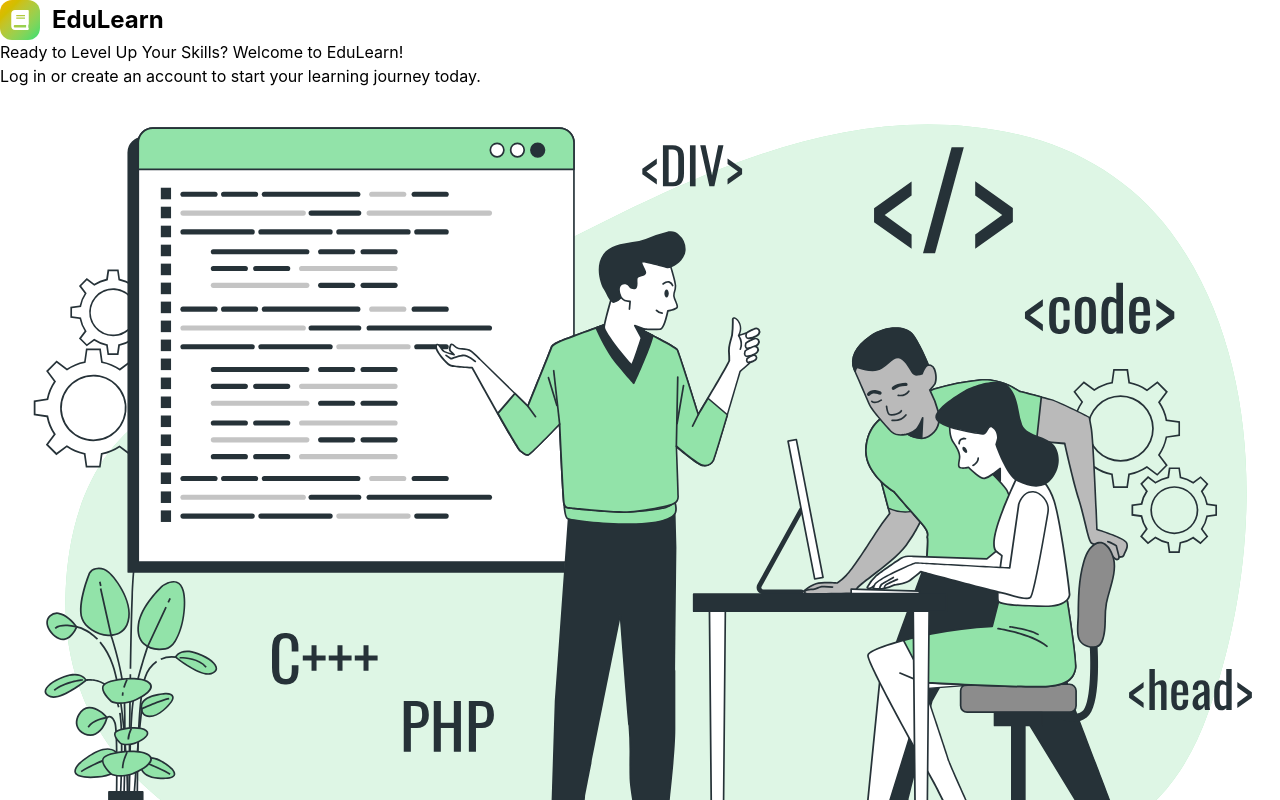
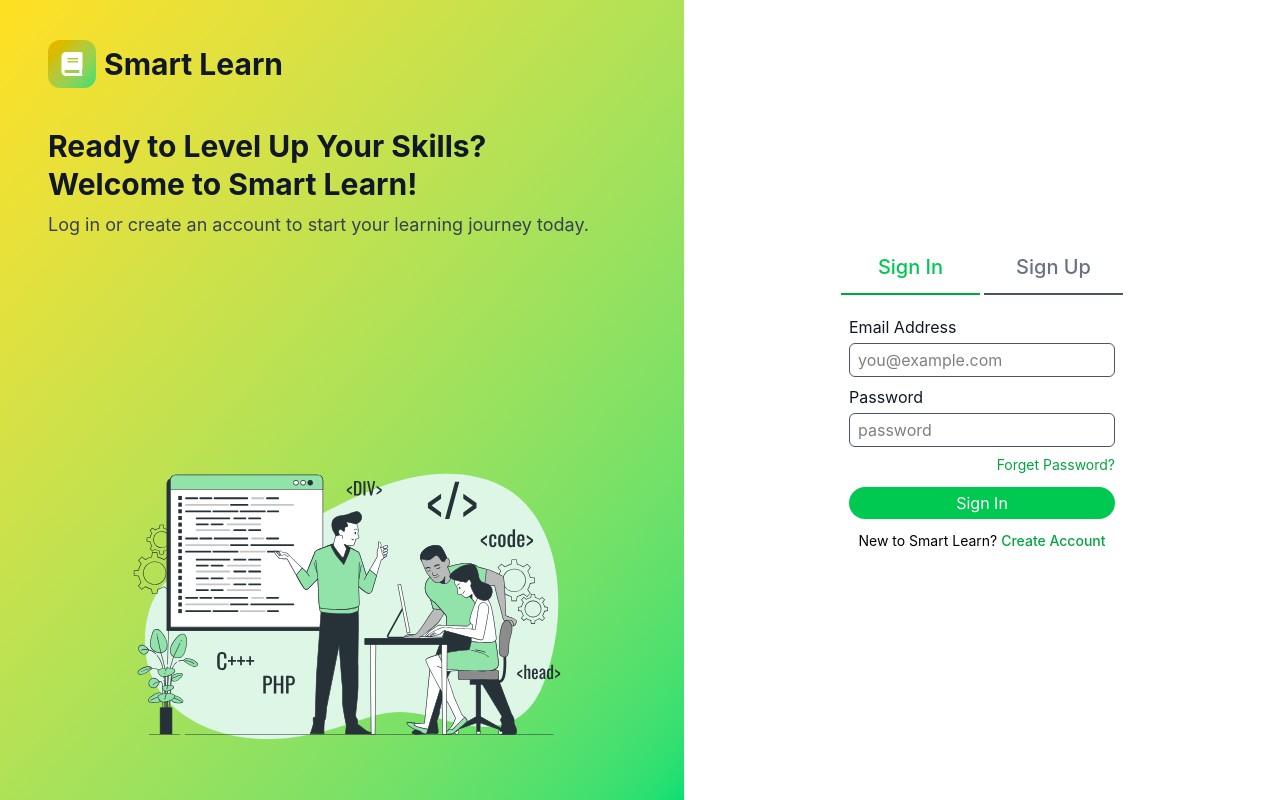
Before and after one commit to adiaditya78/Online_Learning-Platform, a React (Vite) app in the folder frontend/: page /auth in a window 1280 px wide. Shown: the top 800 px of the page. Built offline with nearby package versions, Linux system fonts and the light colour scheme.

Commit message:
Create UI of Login page

```diff
--- a/frontend/src/Components/Header/Header.jsx
+++ b/frontend/src/Components/Header/Header.jsx
@@ -8,14 +8,14 @@ export default function Header(){
     return(
         <header className='relative top-0 z-50'>
             <nav className='flex justify-between items-center h-16 px-4 border-b border-b-gray-300'>
-                <div className='flex items-center gap-3 h-10 '>
+                <div className='flex items-center gap-2 h-10 '>
                     <div className='h-10 w-10 flex justify-center items-center bg-linear-to-br from-yellow-500 to-green-400 p-1 rounded-xl'>
                         <Link to='/'><FaBook className='h-5 w-5 text-white'/></Link>
                     </div>
-                    <Link to='/'><h1 className='font-bold text-2xl'>EduLearn</h1></Link>
+                    <Link to='/'><h1 className='font-bold text-2xl'>Smart Learn</h1></Link>
                 </div>
 
-                <div className='hidden md:flex items-center justify-center gap-3 lg:gap-8'>
+                <div className='hidden md:flex items-center justify-center gap-3 lg:gap-5'>
                     <NavLink to='#' className={({isActive}) =>`${isActive? 'text-green-700': 'text-gray-700'} font-medium`}>Explore</NavLink>
 
                     <NavLink to='/categoties' className={({isActive}) =>`${isActive? 'text-green-700': 'text-gray-700'} font-medium`}>Categories</NavLink>
--- a/frontend/src/Features/Authentication/Auth.jsx
+++ b/frontend/src/Features/Authentication/Auth.jsx
@@ -5,30 +5,38 @@ import { FaBook } from "react-icons/fa"
 export default function Auth(){
     const [auth, setAuth] = useState(false)
     return(
-        <div>
-            <div>
-                <div className='flex items-center gap-3 h-10 '>
-                    <div className='h-10 w-10 flex justify-center items-center bg-linear-to-br from-yellow-500 to-green-400 p-1 rounded-xl'>
-                        <FaBook className='h-5 w-5 text-white'/>
+        <div className="flex h-screen w-screen">
+            <div className="hidden md:flex flex-col gap-5 lg:gap-10 h-full flex-1 pl-12 pr-10 py-6 lg:py-10 bg-linear-to-br  from-yellow-300 to-green-400 overflow-hidden">
+
+                <div className='flex items-center gap-2'>
+                    <div className='h-12 w-12 flex justify-center items-center bg-linear-to-br from-yellow-500 to-green-400 p-1 rounded-xl'>
+                        <FaBook className='h-6 w-6 text-white'/>
                     </div>
-                    <h1 className='font-bold text-2xl'>EduLearn</h1>
+                    <h1 className='font-bold text-3xl text-gray-900'>Smart Learn</h1>
                 </div>
-                <div>
-                    <h1>Ready to Level Up Your Skills?
-                        Welcome to EduLearn!
+
+                <div className="flex flex-col gap-2 ">
+                    <h1 className="font-bold text-3xl leading-tight text-gray-900">Ready to Level Up Your Skills?
+                        <br />
+                        Welcome to Smart Learn!
                     </h1>
-                    <p>Log in or create an account to start your learning journey today.</p>
+                    <p className="text-lg text-gray-700">Log in or create an account to start your learning journey today.</p>
                 </div>
-                <div>
-                    <img src="/Coding.svg"/>
+
+                <div className="w-full mt-auto flex justify-center">
+                    <img src="/Coding.svg" className="w-[80%] max-w-md"/>
                 </div>
             </div>
-            <div>
-                <button onClick={()=>setAuth(true)}>Sign In</button>
-                <button onClick={()=>setAuth(false)}>Sign Up</button>
-                {
-                    auth? (<Login onCreateAccount={()=>setAuth(false)}/>) : (<Signup/>)
-                }
+            <div className="flex-1 h-full flex flex-col justify-center items-center">
+                <div className="flex flex-col gap-3">
+                    <div className="flex justify-between items-center gap-1">
+                        <button onClick={()=>setAuth(false)} className={`flex-1 py-3 text-xl font-medium border-b-2 transition-colors ${auth ?'text-gray-500 border-gray-600': 'text-green-500 border-green-600'}`}>Sign In</button>
+                        <button onClick={()=>setAuth(true)} className={`flex-1 py-3 text-xl font-medium border-b-2 transition-colors ${auth ?'text-green-500 border-green-600' :'text-gray-500 border-gray-600'}`}>Sign Up</button>
+                    </div>
+                    {
+                        auth? (<Signup/>):(<Login onCreateAccount={()=>setAuth(true)}/>)
+                    }
+                </div>
             </div>
         </div>
     )
--- a/frontend/src/Features/Authentication/Login/Login.jsx
+++ b/frontend/src/Features/Authentication/Login/Login.jsx
@@ -1,23 +1,20 @@
 export default function Login({onCreateAccount}){
     return(
-        <div>
-            <h1>Sign In</h1>
+        <div className="p-2 flex flex-col gap-2">
             <div>
-                <h3>Email Address</h3>
-                <input type="text" />
+                <h3 className="font-normal text-gray-900 mb-1">Email Address</h3>
+                <input type="text" className="w-full border border-gray-600 rounded-md px-2 py-1" placeholder="you@example.com"/>
             </div>
             <div>
-                <h3>Password</h3>
-                <input type="text" />
+                <h3 className="font-normal text-gray-900 mb-1">Password</h3>
+                <input type="text" className="w-full border border-gray-600 rounded-md px-2 py-1" placeholder="password"/>
             </div>
-            <div><p>Forget Password?</p></div>
-            <div><button>Sign In</button></div>
-            <div>
-                <hr/>
-                <p>Or continue with</p>
-                <hr />
-            </div>
-            <div>New to EduLearn? <button onClick={onCreateAccount}>Create Account</button></div>
+            <div className="w-full flex justify-end"><span className="text-sm text-green-600 cursor-pointer hover:underline">Forget Password?</span></div>
+            <button className="my-1 w-full bg-green-500 text-white hover:bg-green-600 p-1 rounded-2xl">Sign In</button>
+            {/* <div className=" flex justify-between">
+                <p> Or continue with</p>
+            </div> */}
+            <div className="text-center text-sm">New to Smart Learn? <button onClick={onCreateAccount} className="text-green-600 cursor-pointer font-medium hover:underline">Create Account</button></div>
         </div>
     )
 }
```
